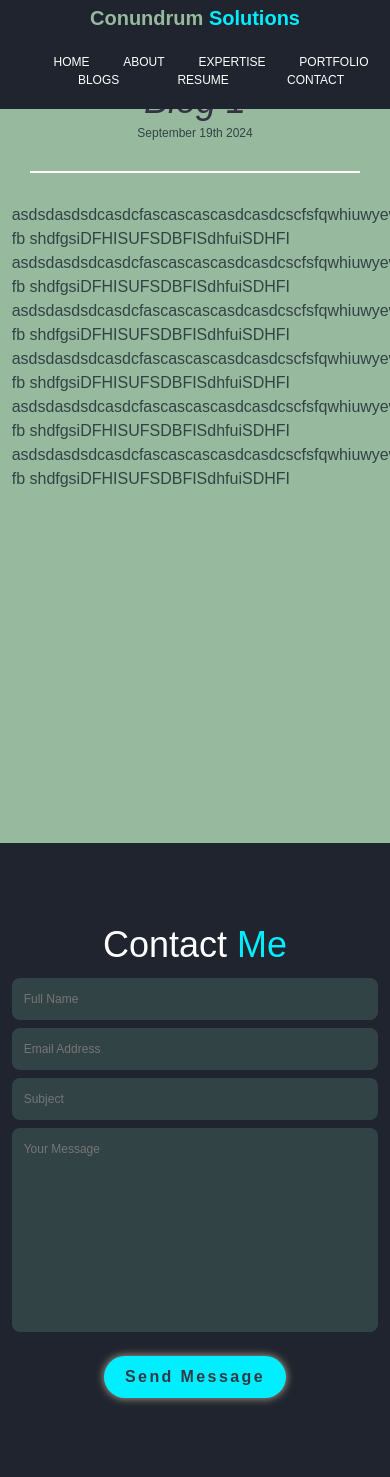
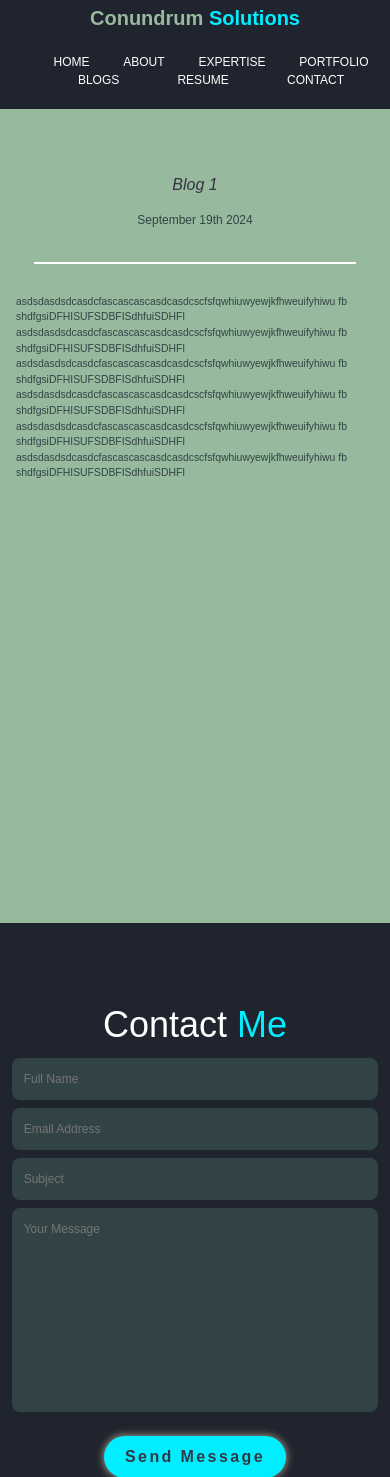
Before and after one commit to javedcoding/personal_portfolio_project, a Django app: page /blog/1 in a window 390 px wide; the page is wider, and only the part inside the window is pictured. Shown: the part 13-1490 px from the top of that part. Run offline with Django 5.2, Linux system fonts and the light colour scheme; data comes from the database, SQL or seed files in the repository; both versions use the stored data as it was after the commit; some libraries are stand-ins or nearby versions; some web fonts are replaced.

Commit message:
Add all necessary things

```diff
--- a/static/portfolio/custom.css
+++ b/static/portfolio/custom.css
@@ -551,16 +557,26 @@ hr {
   background-color: var(--compli-color-thi);
   color: var(--fifth-bg-color);
   font-size: 2rem;
+  padding: 2rem; /* Ensure padding around the content */
+}
+
+.blog-container {
+  max-width: 100%; /* Ensure the container fits the screen */
+  margin: 7rem auto;
+  padding: 2rem;
+  box-sizing: border-box; /* Ensure padding is included within the width */
 }
 
 #blogdetailtitle {
   color: var(--fourth-bg-color);
   size: 6rem;
   font-style: italic;
+  margin-bottom: 2rem;
 }
 
 .blog h5 {
   font-size: 1.5rem;
+  line-height: 1.8;
 }
 
 @keyframes floatImage {
@@ -605,6 +621,19 @@ hr {
   .home-img img {
     margin-top: 2rem;
   }
+
+  .blog {
+    padding: 1rem;
+  }
+
+  .blog-container {
+    margin-top: 10rem;
+    padding: 1rem;
+  }
+
+  #blogdetailtitle {
+    font-size: 3rem; /* Decrease font size for smaller screens */
+  }
 }
 
 @media screen and (max-width: 768px) {
@@ -652,12 +682,37 @@ hr {
     margin-top: 2rem;
   }
 
+  .portfolio {
+    margin-top: 10rem;
+  }
+
   .portfolio h2 {
     margin-bottom: 3rem;
   }
 
   .portfolio-container {
     grid-template-columns: repeat(2, 1fr);
+  }
+
+  .blogs {
+    margin-top: 10rem;
+  }
+
+  .blog {
+    margin-top: 10rem;
+    padding: 1rem;
+  }
+
+  .blog-container {
+    padding: 1rem;
+  }
+
+  #blogdetailtitle {
+    font-size: 2.5rem; /* Decrease font size for smaller screens */
+  }
+
+  .blog-container p {
+    font-size: 1.4rem;
   }
 }
 
@@ -673,6 +728,19 @@ hr {
   .contact form .input-box input {
     width: 100%;
   }
+
+  .blog-container {
+    padding: 1rem;
+  }
+
+  #blogdetailtitle {
+    font-size: 2rem;
+  }
+
+  .blog-container p {
+    font-size: 1.3rem;
+    line-height: 1.5;
+  }
 }
 
 @media screen and (max-width: 350px) {
```
Also changed, not shown: other parts of static/portfolio/custom.css (+42 -0 lines), db.sqlite3, media/portfolio/images/carsonar.jpg (added), media/portfolio/images/individual_project_pic.jpg (added), media/portfolio/images/kidnapped_robot_pic.jpg (added), media/portfolio/images/neocortex.png (added), media/portfolio/images/redpitaya_with_sonar.png (added), media/portfolio/images/register.png (added).
